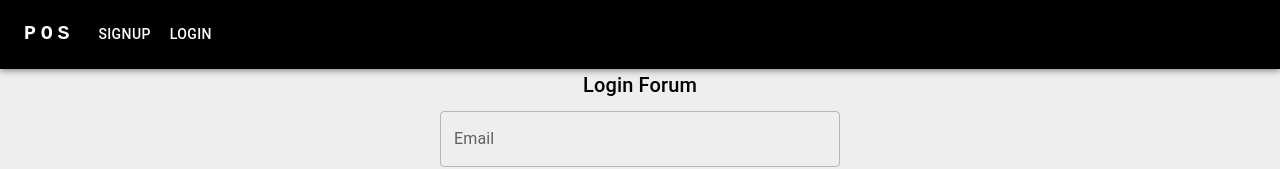
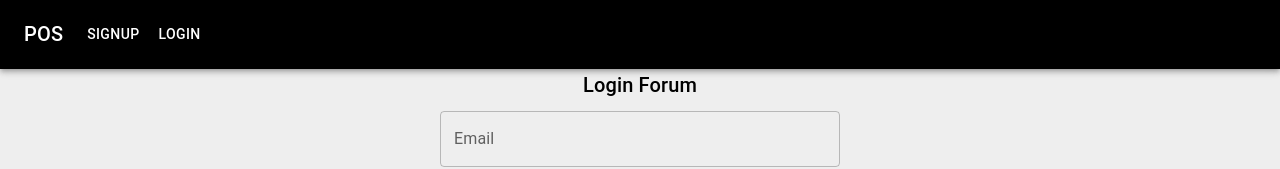
Before and after one commit to AyahDweikat/POS-project-finalProject, a React (Vite) app: page /login in a window 1280 px wide. Shown: the top 169 px of the page. Built offline with nearby package versions, Linux system fonts and the light colour scheme.

Commit message:
navbar cleaning code and add some css

```diff
--- a/src/Components/Navbar/Navbar.tsx
+++ b/src/Components/Navbar/Navbar.tsx
@@ -1,30 +1,33 @@
-import * as React from 'react';
-import AppBar from '@mui/material/AppBar';
-import {Box} from '@mui/material';
-import Toolbar from '@mui/material/Toolbar';
-import IconButton from '@mui/material/IconButton';
-import Typography from '@mui/material/Typography';
-import Menu from '@mui/material/Menu';
-import MenuIcon from '@mui/icons-material/Menu';
-import Container from '@mui/material/Container';
-// import Avatar from '@mui/material/Avatar';
-import Button from '@mui/material/Button';
-import Tooltip from '@mui/material/Tooltip';
-// import MenuItem from '@mui/material/MenuItem';
-// import AdbIcon from '@mui/icons-material/Adb';
-import {Form, useNavigate} from 'react-router-dom'
-import { useContext } from 'react';
-import { GlobalContext } from '../../Context/context.tsx';
+import * as React from "react";
+import AppBar from "@mui/material/AppBar";
+import { Box } from "@mui/material";
+import Toolbar from "@mui/material/Toolbar";
+import IconButton from "@mui/material/IconButton";
+import Typography from "@mui/material/Typography";
+import Menu from "@mui/material/Menu";
+import MenuIcon from "@mui/icons-material/Menu";
+import Container from "@mui/material/Container";
+import Button from "@mui/material/Button";
+import Tooltip from "@mui/material/Tooltip";
+import { Form, useNavigate } from "react-router-dom";
+import { useContext } from "react";
+import { GlobalContext } from "../../Context/context.tsx";
+import styles from "./navbar.module.css";
 
-
-const settings = ['Profile', 'Logout'];
+const settings = ["Profile", "Logout"];
 
 function Navbar() {
-  const { auth } = useContext(GlobalContext)
-  const pages = auth?.token ? ['Carts', 'Products', 'Categories', 'Units'] :['Signup', 'login']
-  const navigate = useNavigate()
-  const [anchorElNav, setAnchorElNav] = React.useState<null | HTMLElement>(null);
-  const [anchorElUser, setAnchorElUser] = React.useState<null | HTMLElement>(null);
+  const { auth } = useContext(GlobalContext);
+  const pages = auth?.token
+    ? ["Carts", "Products", "Categories", "Units"]
+    : ["Signup", "login"];
+  const navigate = useNavigate();
+  const [anchorElNav, setAnchorElNav] = React.useState<null | HTMLElement>(
+    null
+  );
+  const [anchorElUser, setAnchorElUser] = React.useState<null | HTMLElement>(
+    null
+  );
 
   const handleOpenNavMenu = (event: React.MouseEvent<HTMLElement>) => {
     setAnchorElNav(event.currentTarget);
@@ -42,7 +45,7 @@ function Navbar() {
   };
 
   return (
-    <AppBar sx={{backgroundColor:"black"}} position="static">
+    <AppBar sx={{ backgroundColor: "black" }} position="static">
       <Container maxWidth="xl">
         <Toolbar disableGutters>
           <Typography
@@ -50,19 +53,15 @@ function Navbar() {
             noWrap
             component="a"
             href="/"
+            className={styles.navbar}
             sx={{
               mr: 2,
-              display: { xs: 'none', md: 'flex' },
-              fontFamily: 'monospace',
-              fontWeight: 700,
-              letterSpacing: '.3rem',
-              color: 'inherit',
-              textDecoration: 'none',
+              display: { xs: "none", md: "flex" },
             }}
           >
             POS
           </Typography>
-          <Box sx={{ flexGrow: 1, display: { xs: 'flex', md: 'none' } }}>
+          <Box sx={{ flexGrow: 1, display: { xs: "flex", md: "none" } }}>
             <IconButton
               size="large"
               aria-label="account of current user"
@@ -77,18 +76,18 @@ function Navbar() {
               id="menu-appbar"
               anchorEl={anchorElNav}
               anchorOrigin={{
-                vertical: 'bottom',
-                horizontal: 'left',
+                vertical: "bottom",
+                horizontal: "left",
               }}
               keepMounted
               transformOrigin={{
-                vertical: 'top',
-                horizontal: 'left',
+                vertical: "top",
+                horizontal: "left",
               }}
               open={Boolean(anchorElNav)}
               onClose={handleCloseNavMenu}
               sx={{
-                display: { xs: 'block', md: 'none' },
+                display: { xs: "block", md: "none" },
               }}
             >
               {pages.map((page) => (
@@ -96,7 +95,12 @@ function Navbar() {
                   <Button
                     type="submit"
                     onClick={handleCloseNavMenu}
-                      sx={{ p: 2, color: 'black', display: 'block', width:"100%" }}
+                    sx={{
+                      p: 2,
+                      color: "black",
+                      display: "block",
+                      width: "100%",
+                    }}
                   >
                     {page}
                   </Button>
@@ -109,70 +113,70 @@ function Navbar() {
             noWrap
             component="a"
             href=""
+            className={styles.navbar}
             sx={{
               mr: 2,
-              display: { xs: 'flex', md: 'none' },
+              display: { xs: "flex", md: "none" },
               flexGrow: 1,
-              fontFamily: 'monospace',
-              fontWeight: 700,
-              letterSpacing: '.3rem',
-              color: 'inherit',
-              textDecoration: 'none',
             }}
           >
             POS
           </Typography>
-          <Box sx={{ flexGrow: 1, display: { xs: 'none', md: 'flex' } }}>
+          <Box sx={{ flexGrow: 1, display: { xs: "none", md: "flex" } }}>
             {pages.map((page) => (
               <Form action={`${page}`} key={page}>
                 <Button
                   type="submit"
                   onClick={handleCloseNavMenu}
-                      sx={{ my: 2, color: 'white', display: 'block' }}
+                  sx={{ my: 2, color: "white", display: "block" }}
                 >
                   {page}
                 </Button>
               </Form>
             ))}
           </Box>
-          {auth?.token &&
+          {auth?.token && (
             <Box sx={{ flexGrow: 0 }}>
               <Tooltip title="Open settings">
                 <IconButton onClick={handleOpenUserMenu} sx={{ p: 0 }}>
-                <MenuIcon sx={{color:"white"}} />
+                  <MenuIcon sx={{ color: "white" }} />
                 </IconButton>
               </Tooltip>
               <Menu
-              sx={{ mt: '45px' }}
+                sx={{ mt: "45px" }}
                 id="menu-appbar"
                 anchorEl={anchorElUser}
                 anchorOrigin={{
-                vertical: 'top',
-                horizontal: 'right',
+                  vertical: "top",
+                  horizontal: "right",
                 }}
                 keepMounted
                 transformOrigin={{
-                vertical: 'top',
-                horizontal: 'right',
+                  vertical: "top",
+                  horizontal: "right",
                 }}
                 open={Boolean(anchorElUser)}
                 onClose={handleCloseUserMenu}
               >
                 {settings.map((setting) => (
-                <Form  key={setting}>
+                  <Form key={setting}>
                     <Button
-                  // type="submit"
-                  onClick={()=>{
-                    handleCloseNavMenu()
-                    if(setting == "Logout"){
-                      navigate('/login')
-                      auth.signout()
+                      onClick={() => {
+                        handleCloseNavMenu();
+                        if (setting == "Logout") {
+                          navigate("/login");
+                          auth.signout();
                           localStorage.clear();
                         } else {
-                      navigate('/profile')
+                          navigate("/profile");
                         }
                       }}
-                  sx={{ p: 2, color: 'black', display: 'block', width:"100%" }}
+                      sx={{
+                        p: 2,
+                        color: "black",
+                        display: "block",
+                        width: "100%",
+                      }}
                     >
                       {setting}
                     </Button>
@@ -180,7 +184,7 @@ function Navbar() {
                 ))}
               </Menu>
             </Box>
-          }
+          )}
         </Toolbar>
       </Container>
     </AppBar>
--- /dev/null
+++ b/src/Components/Navbar/navbar.module.css
@@ -0,0 +1,7 @@
+.navbar {
+  font-family: monospace;
+  font-weight: 700;
+  letter-spacing: 0.3rem;
+  color: inherit;
+  text-decoration: none;
+}
```
Lines whose indentation alone changed are shown as unchanged.
